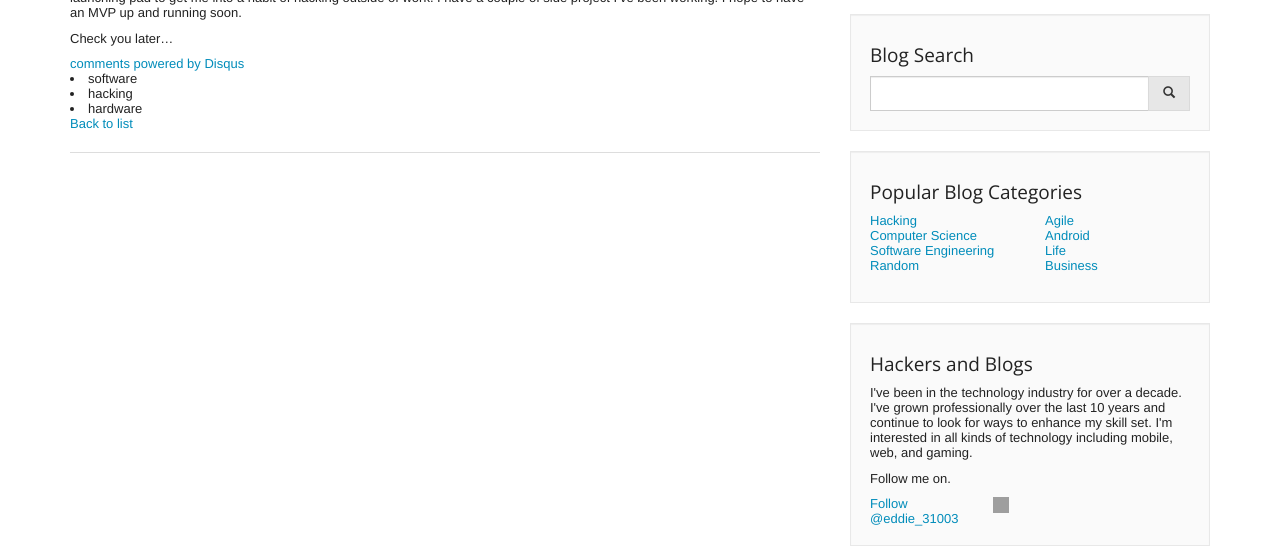
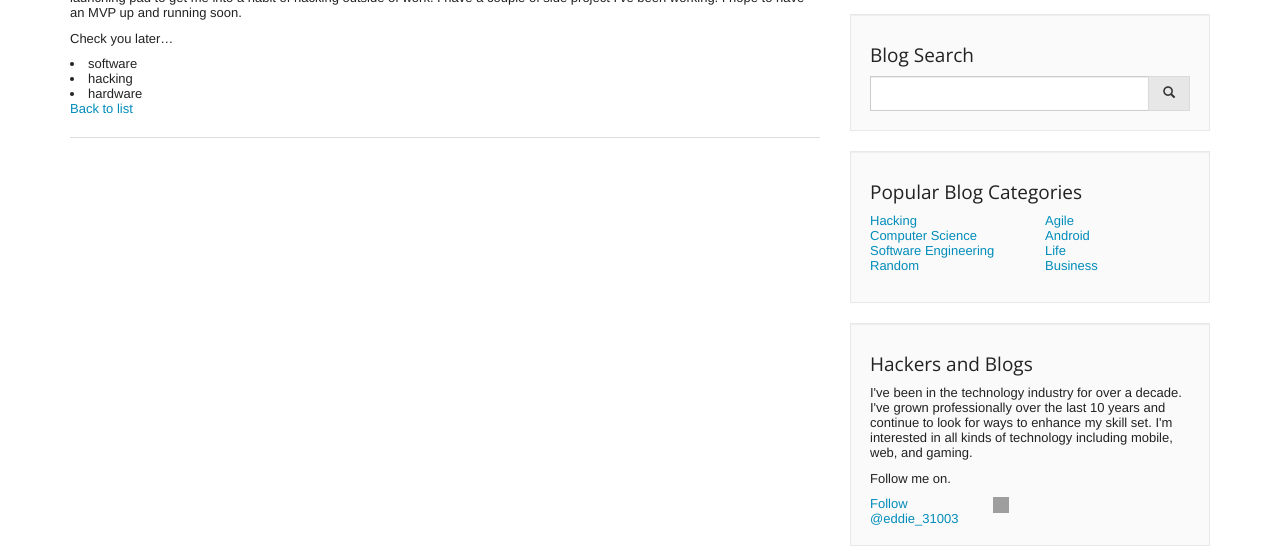
Before and after one commit to erangeljr/eddierangel.com, a Jekyll site: the page built from _posts/2014-02-04-UpdatesAndUpgrades.md, in a window 1280 px wide and 900 px high, cut to the strip 354-900 px from the top of the window. Built offline with Jekyll 4.4.1, drawn with Linux system fonts in a browser that asks for light colours; Markdown is read by kramdown in place of the engine named in the settings; comment, search, counter and statistics services are not loaded; grey boxes are pictures that could not be loaded.

Commit message:
Refactoring Disqus
Adding additional partial view so that I can begin Refactoring Further

```diff
--- a/_config.yml
+++ b/_config.yml
@@ -9,3 +9,11 @@ include: [archives, index.html]
 url:         http://localhost:4000
 #PRODUCTION
 #url:         http://eddierangel.com
+
+# Github repositories
+github_user: erangeljr
+github_repo_url: https://github.com/erangeljr/erangeljr.github.io
+
+# Disqus Comments
+disqus_short_name: eddierangelcom
+disqus_show_comment_count: true
--- /dev/null
+++ b/_includes/article.html
@@ -0,0 +1,13 @@
+{% if index %}
+	<h1 class="title" itemprop="name"><a href="{{ post.url }}" itemprop="url">{% if site.titlecase %}{{ post.title | titlecase }}{% else %}{{ post.title }}{% endif %}</a></h1>
+	{% include post/meta.html %}
+	<div class="entry-content" itemprop="articleBody">
+		{{ content | excerpt }}
+		{% capture excerpted %}{{ content | has_excerpt }}{% endcapture %}
+		{% if excerpted == 'true' %}<a href="{{ post.url }}" class="more-link">{{ site.excerpt_link }}</a>{% endif %}
+	</div>
+{% else %}
+	<h1 class="title" itemprop="name">{% if site.titlecase %}{{ page.title | titlecase }}{% else %}{{ page.title }}{% endif %}</h1>
+	{% include post/meta.html %}
+	<div class="entry-content" itemprop="articleBody">{{ content }}</div>
+{% endif %}
--- a/_includes/comments.html
+++ /dev/null
@@ -1,15 +0,0 @@
-
- <div id="disqus_thread"></div>
-    <script type="text/javascript">
-        /* * * CONFIGURATION VARIABLES: EDIT BEFORE PASTING INTO YOUR WEBPAGE * * */
-        var disqus_shortname = 'eddierangelcom'; // required: replace example with your forum shortname
-
-        /* * * DON'T EDIT BELOW THIS LINE * * */
-        (function() {
-            var dsq = document.createElement('script'); dsq.type = 'text/javascript'; dsq.async = true;
-            dsq.src = '//' + disqus_shortname + '.disqus.com/embed.js';
-            (document.getElementsByTagName('head')[0] || document.getElementsByTagName('body')[0]).appendChild(dsq);
-        })();
-    </script>
-    <noscript>Please enable JavaScript to view the <a href="http://disqus.com/?ref_noscript">comments powered by Disqus.</a></noscript>
-    <a href="http://disqus.com" class="dsq-brlink">comments powered by <span class="logo-disqus">Disqus</span></a>
--- /dev/null
+++ b/_includes/post/categories.html
@@ -0,0 +1 @@
+{{ page.categories | join: ', ' }}{{ post.categories | join: ', ' }}
--- /dev/null
+++ b/_includes/post/comments_link.html
@@ -0,0 +1,7 @@
+{% if post.disqus_identifier %}
+  {% assign disqus_identifier = post.disqus_identifier %}
+{% else %}
+  {% assign disqus_identifier = page.disqus_identifier %}
+{% endif %}
+
+<span class="comments"><a href="{{ post.url }}#disqus_thread"{% if disqus_identifier %} data-disqus-identifier="{{ disqus_identifier }}"{% endif %}>comments</a></span>
--- /dev/null
+++ b/_includes/post/date.html
@@ -0,0 +1,6 @@
+{% capture date %}{{ page.date }}{{ post.date }}{% endcapture %}
+{% capture has_date %}{{ date | size }}{% endcapture %}
+
+{% if has_date != '0' %}
+  {% capture time %}<time datetime="{{ date | datetime | date_to_xmlschema }}" {% if updated %}data-updated="true"{% endif %} itemprop="datePublished">{{ date | date: "%B %e, %Y" }}</time>{% endcapture %}
+{% endif %}
--- /dev/null
+++ b/_includes/post/disqus_thread.html
@@ -0,0 +1 @@
+<noscript>Please enable JavaScript to view the <a href="http://disqus.com/?ref_noscript">comments powered by Disqus.</a></noscript>
--- /dev/null
+++ b/_includes/post/meta.html
@@ -0,0 +1,8 @@
+<div class="meta">
+	<span class="date">{% include post/date.html %}{{ time }}</span>
+	<span class="tags">{% include post/categories.html %}</span>
+	{% if site.disqus_short_name and site.disqus_show_comment_count == true %}
+		{% include post/comments_link.html %}
+	{% endif %}
+	<span class="edit">{% include post/edit.html %}</span>
+</div>
--- a/_layouts/post.html
+++ b/_layouts/post.html
@@ -4,6 +4,7 @@ comments: true
 ---
 <h2>{{ page.title }}</h2>
 <p class="meta">{{ page.date | date_to_string }}</p>
+<!-- <article class="post" itemscope itemtype="http://schema.org/BlogPosting">{% include article.html %}</article> -->
 
 <div class="post">
 {{ content }}
```
Also changed, not shown: _includes/disqus.html (added, +15 -0 lines), _includes/post/edit.html (added, +7 -0 lines), _includes/post/sharing.html (added, +9 -0 lines).
